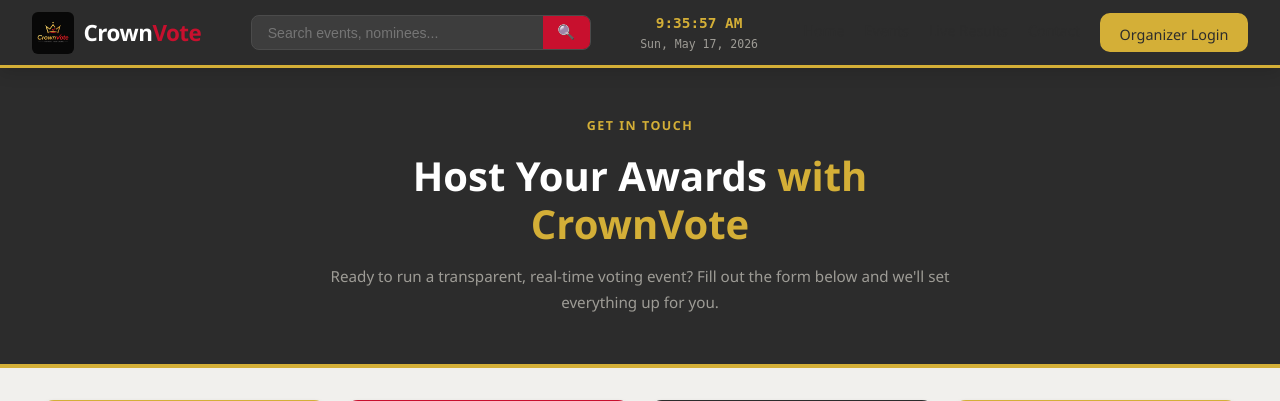
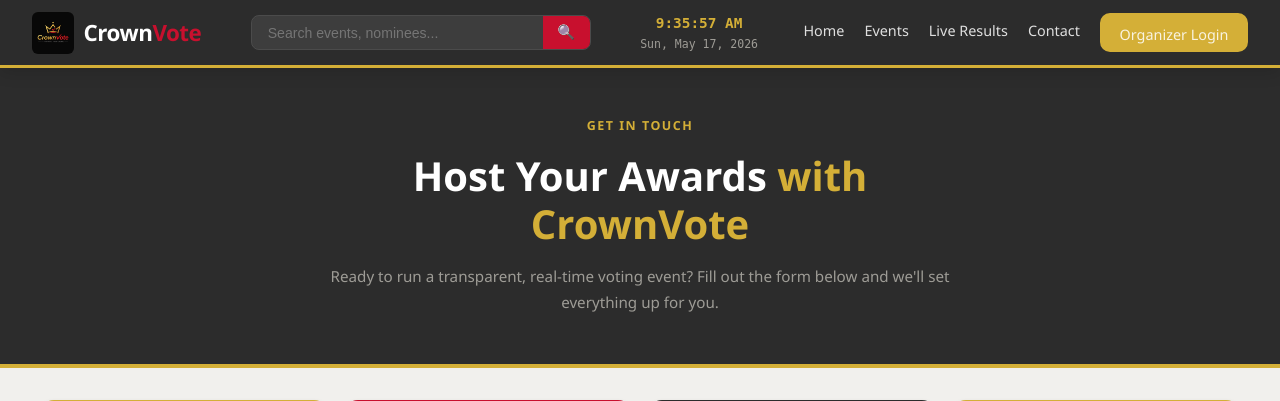
Before and after one commit to courageadawuduaar-cmd/CrownVote, a Django app: page /accounts/contact/ in a window 1280 px wide. Shown: the top 401 px of the page. Run offline with Django 5.2, Linux system fonts and the light colour scheme.

Commit message:
Fix navbar links invisible — replace gray-300 with white

```diff
--- a/templates/partials/_navbar.html
+++ b/templates/partials/_navbar.html
@@ -49,7 +49,7 @@
 }
 
 .navbar-links a {
-  color: var(--gray-300);
+  color: rgba(255,255,255,0.85);
   text-decoration: none;
   font-size: 0.9rem;
   font-weight: 500;
```
